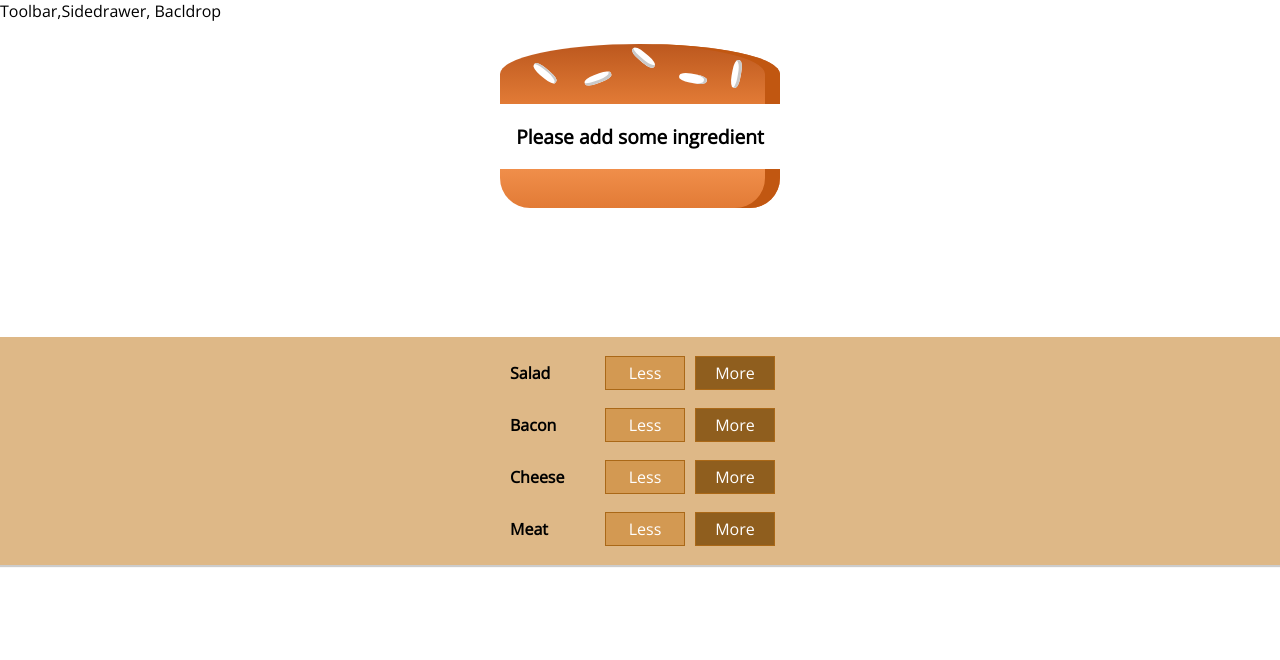
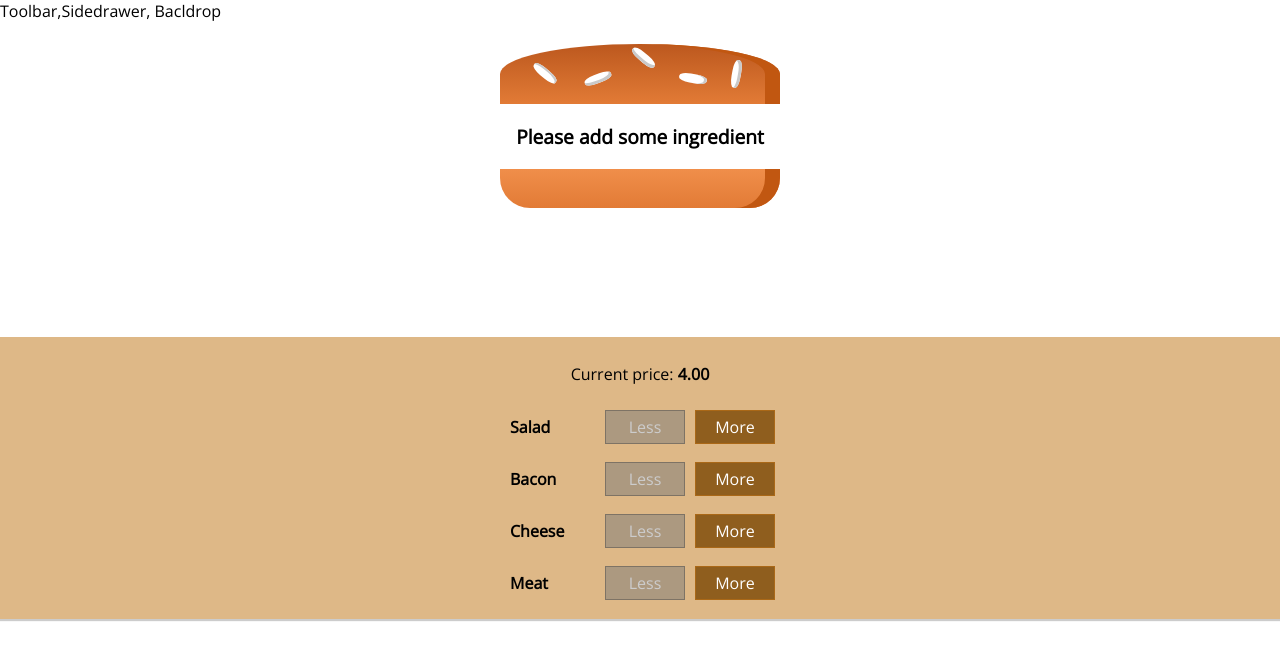
Before and after one commit to matforc/react-burger, a React app: page / in a window 1280 px wide. Shown: the top 660 px of the page. Built offline with nearby package versions, Linux system fonts and the light colour scheme.

Commit message:
added total price

```diff
--- a/src/components/Burger/BuildControls/BuildControl/BuildControl.js
+++ b/src/components/Burger/BuildControls/BuildControl/BuildControl.js
@@ -6,8 +6,14 @@
     return (
     <div className={classes.BuildControl}>
         <div className={classes.Label}>{props.label}</div>
-        <button className={classes.Less} onClick={props.removed}>Less</button>
-        <button className={classes.More} onClick={props.added}>More</button>
+        <button
+         className={classes.Less}
+         onClick={props.removed}
+         disabled={props.disabled}>Less</button>
+
+        <button
+        className={classes.More}
+        onClick={props.added}>More</button>
     </div>
     )
 }
--- a/src/components/Burger/BuildControls/BuildControls.js
+++ b/src/components/Burger/BuildControls/BuildControls.js
@@ -20,12 +20,14 @@
 const buildControls = (props /* from containers/BurgerBuilder/BurgerBuilder.js */) => {
     return (
         <div className={classes.BuildControls}>
+        <p>Current price: <strong>{props.price.toFixed(2)}</strong></p>
         {controls.map(ctrl => {
            return <BuildControl
            key={ctrl.label}
            label={ctrl.label}
            added={ () => props.ingredientAdded(ctrl.type) }
-           removed={ () => props.ingredientRemoved(ctrl.type) }/>
+           removed={ () => props.ingredientRemoved(ctrl.type) }
+           disabled={props.disabled[ctrl.type]}/>
         })}
         </div>
     )
--- a/src/containers/BurgerBuilder/BurgerBuilder.js
+++ b/src/containers/BurgerBuilder/BurgerBuilder.js
@@ -49,6 +49,10 @@
 
     removeIngredientHandler = (type) => {
         const oldCount = this.state.ingredients[type];
+        if(oldCount <= 0 ){
+            return;
+        }
+
         const updatedCount = oldCount - 1;
         const updatedIngredients = {
             ...this.state.ingredients
@@ -66,6 +70,12 @@
     }
 
     render() {
+        const disabledInfo = {
+            ...this.state.ingredients
+        }
+        for (let key in disabledInfo) {
+            disabledInfo[key] = disabledInfo[key] <= 0
+        }
 
         return (
             <Aux>
@@ -74,6 +84,8 @@
                 <BuildControls
                 ingredientAdded={this.addIngredientHandler}
                 ingredientRemoved={this.removeIngredientHandler}
+                disabled={disabledInfo}
+                price={this.state.totalPrice}
                 />
             </Aux>
 
```
